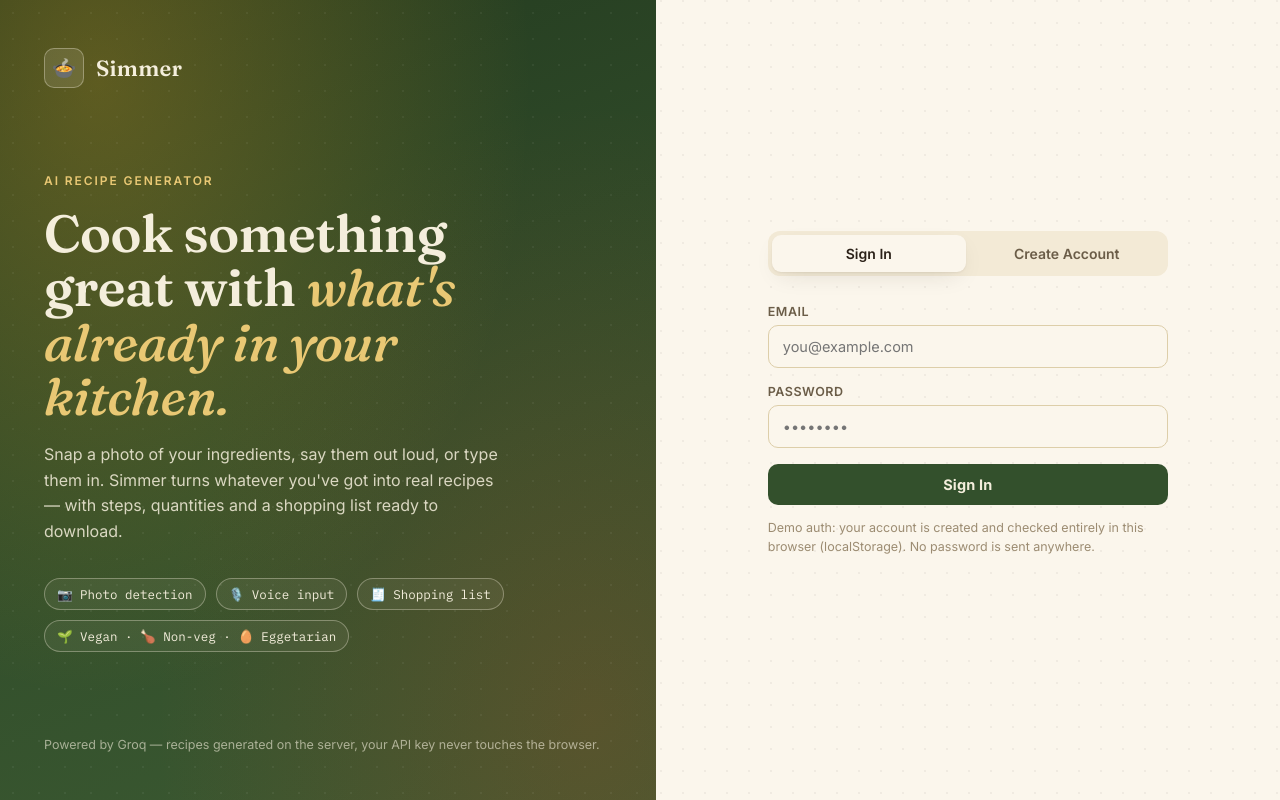
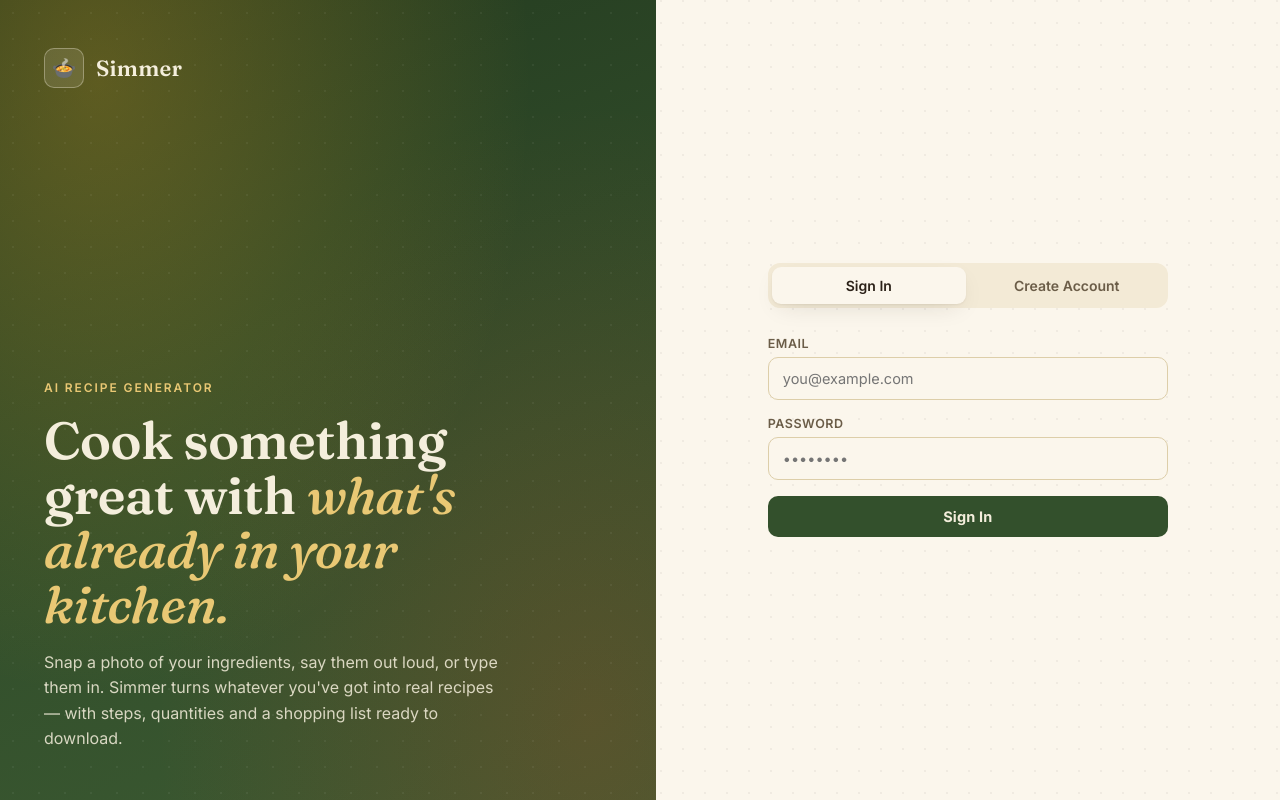
Before and after one commit to bhargavi1973/simmer-recipe-app, a website: page index.html in a window 1280 px wide. Drawn offline with Linux system fonts and the light colour scheme.

Commit message:
Update index.html

```diff
--- a/index.html
+++ b/index.html
@@ -384,14 +384,7 @@
       <span class="eyebrow">AI Recipe Generator</span>
       <h1>Cook something great with <em>what's already in your kitchen.</em></h1>
       <p>Snap a photo of your ingredients, say them out loud, or type them in. Simmer turns whatever you've got into real recipes — with steps, quantities and a shopping list ready to download.</p>
-      <div class="steam-row">
-        <span class="steam-chip">📷 Photo detection</span>
-        <span class="steam-chip">🎙️ Voice input</span>
-        <span class="steam-chip">🧾 Shopping list</span>
-        <span class="steam-chip">🌱 Vegan · 🍗 Non-veg · 🥚 Eggetarian</span>
-      </div>
     </div>
-    <div class="foot">Powered by Groq — recipes generated on the server, your API key never touches the browser.</div>
   </div>
 
   <div class="login-form-wrap">
@@ -413,7 +406,6 @@
           <input id="loginPassword" type="password" placeholder="••••••••" required autocomplete="current-password">
         </div>
         <button class="btn btn-primary" type="submit">Sign In</button>
-        <p class="form-note">Demo auth: your account is created and checked entirely in this browser (localStorage). No password is sent anywhere.</p>
       </form>
 
       <!-- SIGNUP FORM -->
```
